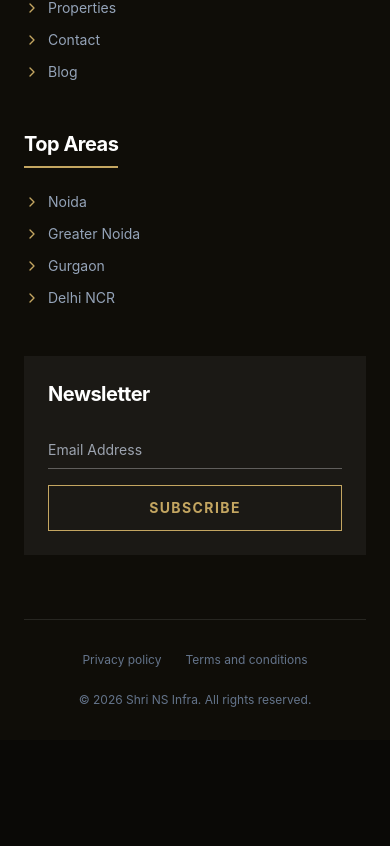
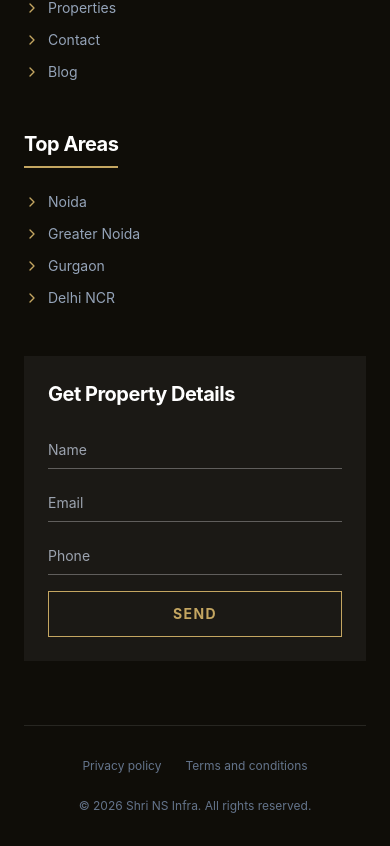
Before and after one commit to arpan-evita/shri-ns-infra, a React (Vite) app: page / in a window 390 px wide. Shown: the part 9148-9994 px from the top of the page. Before the commit the page ends 9888 px from the top, so only its background shows below. Built offline with nearby package versions, Linux system fonts and the light colour scheme; no server answers; the database is empty.

Commit message:
Update footer form to match live site with Name, Email, and Phone fields

```diff
--- a/src/components/layout/Footer.tsx
+++ b/src/components/layout/Footer.tsx
@@ -68,11 +68,13 @@ export const Footer = () => {
           </div>
 
           <div className="bg-white/5 p-6 md:p-8 rounded-sm">
-            <h3 className="text-white text-xl md:text-2xl font-bold mb-6 md:mb-8">Newsletter</h3>
+            <h3 className="text-white text-xl md:text-2xl font-bold mb-6 md:mb-8">Get Property Details</h3>
             <form className="space-y-4">
-              <input type="email" placeholder="Email Address" className="w-full bg-transparent border-b border-white/30 py-2 text-white text-sm focus:outline-none focus:border-[#c4a661] transition-colors" />
-              <button className="w-full border border-[#c4a661] text-[#c4a661] font-bold py-3 text-sm hover:bg-[#c4a661] hover:text-black transition-all uppercase tracking-widest">
-                Subscribe
+              <input type="text" placeholder="Name" className="w-full bg-transparent border-b border-white/30 py-2 text-white text-sm focus:outline-none focus:border-[#c4a661] transition-colors" />
+              <input type="email" placeholder="Email" className="w-full bg-transparent border-b border-white/30 py-2 text-white text-sm focus:outline-none focus:border-[#c4a661] transition-colors" />
+              <input type="text" placeholder="Phone" className="w-full bg-transparent border-b border-white/30 py-2 text-white text-sm focus:outline-none focus:border-[#c4a661] transition-colors" />
+              <button className="w-full border border-[#c4a661] text-[#c4a661] font-bold py-3 text-sm hover:bg-[#c4a661] hover:text-black transition-all uppercase tracking-widest mt-2">
+                Send
               </button>
             </form>
           </div>
```
